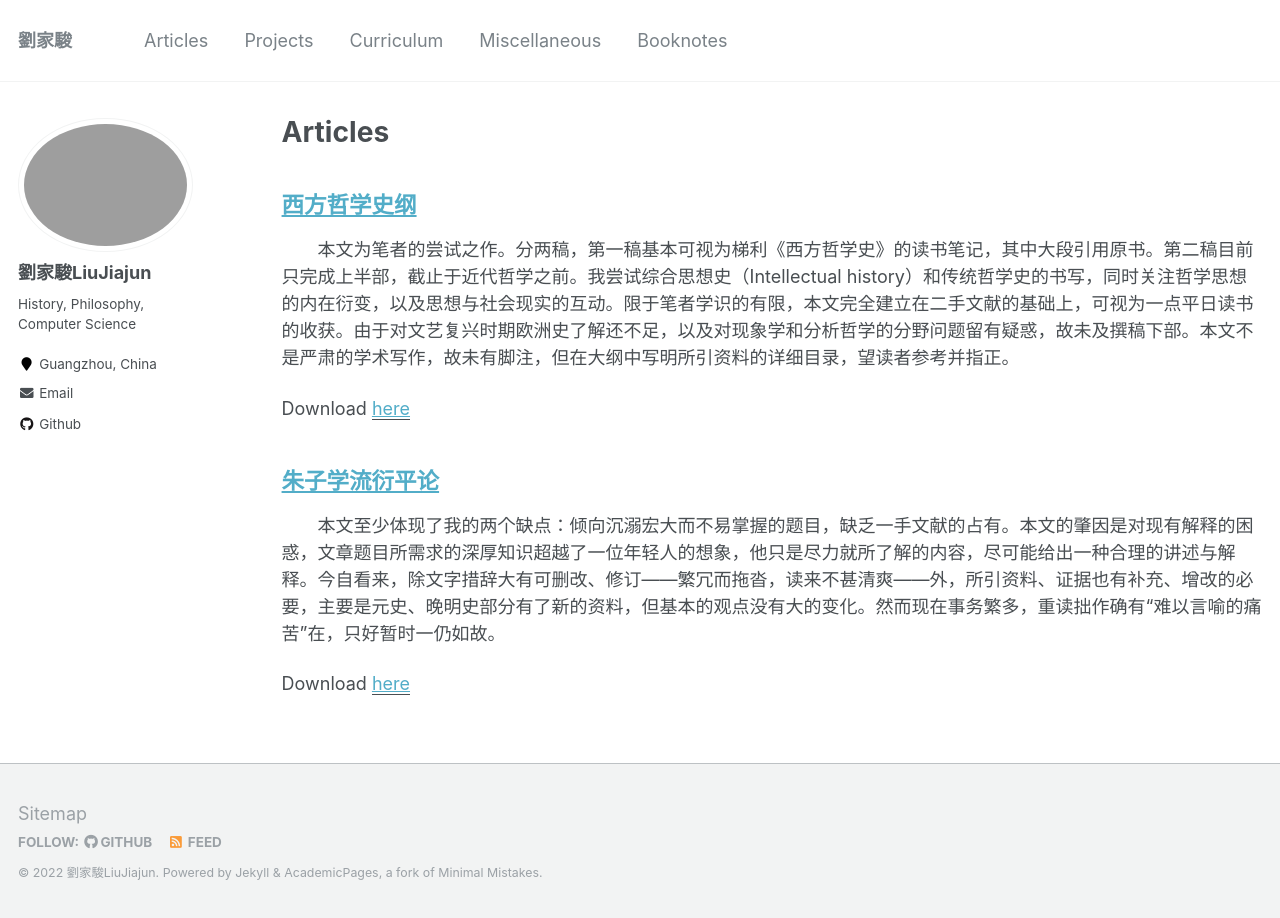
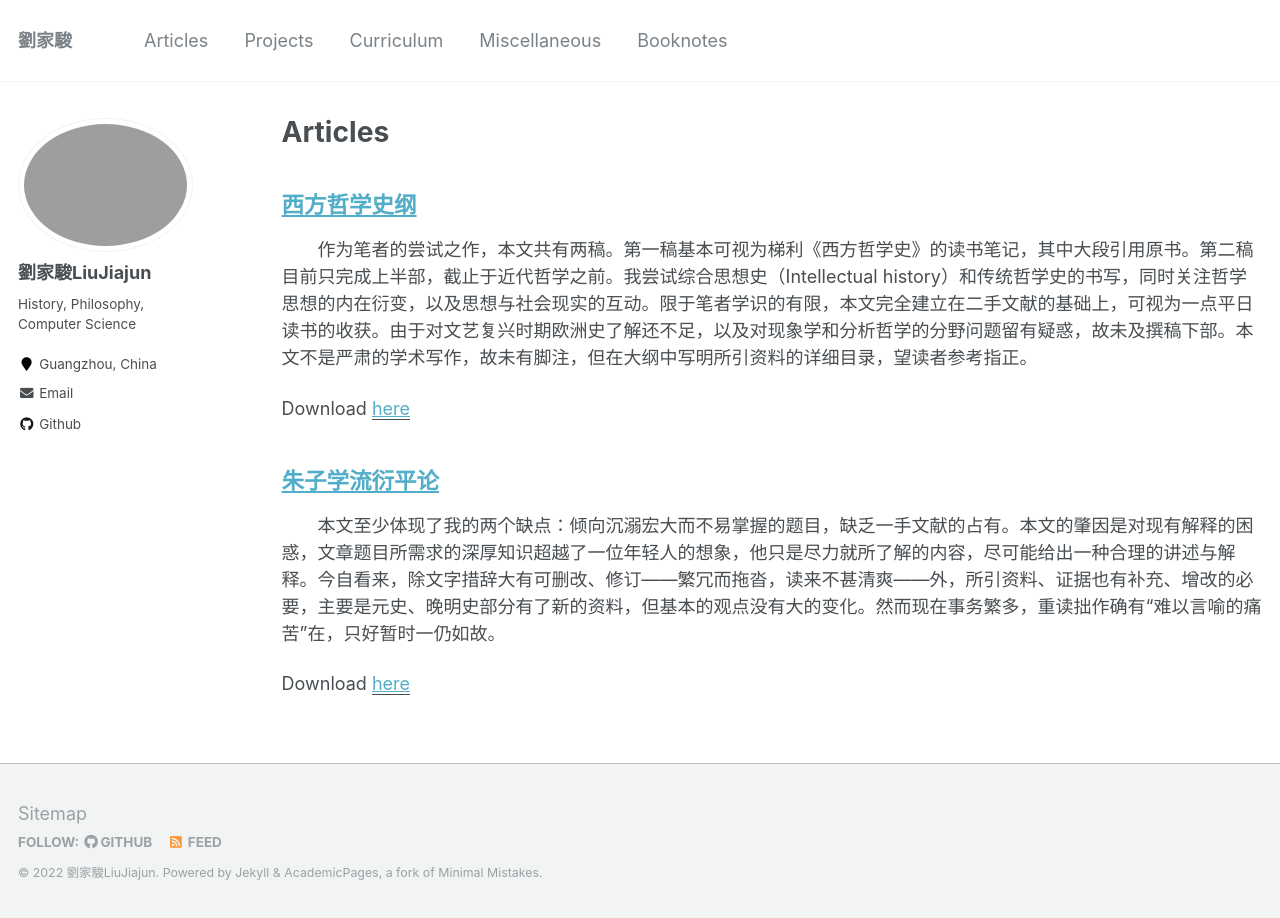
Before and after one commit to Leon-Liu228/Leon-Liu228.github.io, a Jekyll site: the page built from _pages/publications.md, in a window 1280 px wide. Built offline with Jekyll 4.4.1, drawn with Linux system fonts in a browser that asks for light colours.

Commit message:
Add files via upload

```diff
--- a/_publications/paper-2.md
+++ b/_publications/paper-2.md
@@ -2,7 +2,7 @@
 title: "西方哲学史纲"
 collection: publications
 permalink: /publication/paper-2
-excerpt: '&emsp;&emsp;本文为笔者的尝试之作。分两稿，第一稿基本可视为梯利《西方哲学史》的读书笔记，其中大段引用原书。第二稿目前只完成上半部，截止于近代哲学之前。我尝试综合思想史（Intellectual history）和传统哲学史的书写，同时关注哲学思想的内在衍变，以及思想与社会现实的互动。限于笔者学识的有限，本文完全建立在二手文献的基础上，可视为一点平日读书的收获。由于对文艺复兴时期欧洲史了解还不足，以及对现象学和分析哲学的分野问题留有疑惑，故未及撰稿下部。本文不是严肃的学术写作，故未有脚注，但在大纲中写明所引资料的详细目录，望读者参考并指正。'
+excerpt: '&emsp;&emsp;作为笔者的尝试之作，本文共有两稿。第一稿基本可视为梯利《西方哲学史》的读书笔记，其中大段引用原书。第二稿目前只完成上半部，截止于近代哲学之前。我尝试综合思想史（Intellectual history）和传统哲学史的书写，同时关注哲学思想的内在衍变，以及思想与社会现实的互动。限于笔者学识的有限，本文完全建立在二手文献的基础上，可视为一点平日读书的收获。由于对文艺复兴时期欧洲史了解还不足，以及对现象学和分析哲学的分野问题留有疑惑，故未及撰稿下部。本文不是严肃的学术写作，故未有脚注，但在大纲中写明所引资料的详细目录，望读者参考指正。'
 paperurl: 'http://leon-liu228.github.io/files/西方哲学史纲（再稿）上.pdf'
 
 
```
